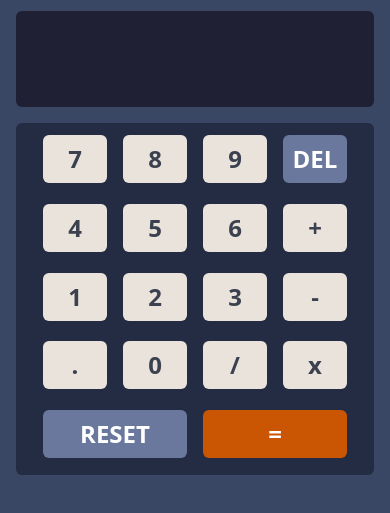
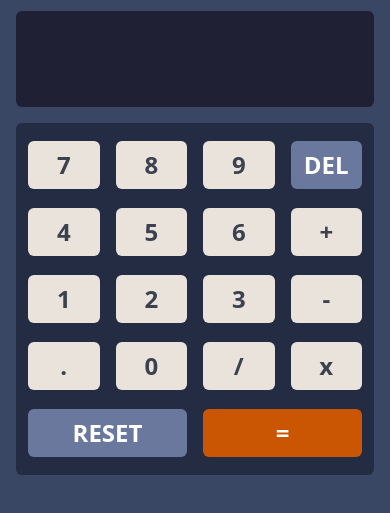
Before and after one commit to MangeshKumar99/vanillajscalcy, a website built with Vite: page index.html in a window 390 px wide. Shown: the part 205-718 px from the top of the page. Built offline with nearby package versions, Linux system fonts and the light colour scheme.

Commit message:
css fixes

```diff
--- a/index.html
+++ b/index.html
@@ -37,25 +37,25 @@
             <div id="calcyScreen" class="second__row h-24 bg-[#202034] rounded-md md:mx-0 mx-4 flex justify-end text-4xl font-bold text-white p-2">
 
             </div>
-            <div id="keypad" onclick="onKeyPress(event)" class="third__row flex justify-center flex-wrap gap-4 p-3 rounded-md bg-[#232C43] h-[22rem] md:mx-0 mx-4">
-                <div id="key7" class="md:w-20 sm:w-16 w-[2.7rem] flex justify-center items-center h-12 rounded-md bg-[#EAE3DC] text-[#3B414E] font-bold text-2xl cursor-pointer">7</div>
-                <div id="key8" class="md:w-20 sm:w-16 w-[2.7rem] flex justify-center items-center h-12 rounded-md bg-[#EAE3DC] text-[#3B414E] font-bold text-2xl cursor-pointer">8</div>
-                <div id="key9" class="md:w-20 sm:w-16 w-[2.7rem] flex justify-center items-center h-12 rounded-md bg-[#EAE3DC] text-[#3B414E] font-bold text-2xl cursor-pointer">9</div>
-                <div id="del" class="md:w-20 sm:w-16 w-[2.7rem] flex justify-center items-center h-12 rounded-md bg-[#6B789E] text-white font-bold text-2xl cursor-pointer">DEL</div>
-                <div id="key4" class="md:w-20 sm:w-16 w-[2.7rem] flex justify-center items-center h-12 rounded-md bg-[#EAE3DC] text-[#3B414E] font-bold text-2xl cursor-pointer">4</div>
-                <div id="key5" class="md:w-20 sm:w-16 w-[2.7rem] flex justify-center items-center h-12 rounded-md bg-[#EAE3DC] text-[#3B414E] font-bold text-2xl cursor-pointer">5</div>
-                <div id="key6" class="md:w-20 sm:w-16 w-[2.7rem] flex justify-center items-center h-12 rounded-md bg-[#EAE3DC] text-[#3B414E] font-bold text-2xl cursor-pointer">6</div>
-                <div id="keyplus" class="md:w-20 sm:w-16 w-[2.7rem] flex justify-center items-center h-12 rounded-md bg-[#EAE3DC] text-[#3B414E] font-bold text-2xl cursor-pointer">+</div>
-                <div id="key1" class="md:w-20 sm:w-16 w-[2.7rem] flex justify-center items-center h-12 rounded-md bg-[#EAE3DC] text-[#3B414E] font-bold text-2xl cursor-pointer">1</div>
-                <div id="key2" class="md:w-20 sm:w-16 w-[2.7rem] flex justify-center items-center h-12 rounded-md bg-[#EAE3DC] text-[#3B414E] font-bold text-2xl cursor-pointer">2</div>
-                <div id="key3" class="md:w-20 sm:w-16 w-[2.7rem] flex justify-center items-center h-12 rounded-md bg-[#EAE3DC] text-[#3B414E] font-bold text-2xl cursor-pointer">3</div>
-                <div id="keyminus" class="md:w-20 sm:w-16 w-[2.7rem] flex justify-center items-center h-12 rounded-md bg-[#EAE3DC] text-[#3B414E] font-bold text-2xl cursor-pointer">-</div>
-                <div id="keydot" class="md:w-20 sm:w-16 w-[2.7rem] flex justify-center items-center h-12 rounded-md bg-[#EAE3DC] text-[#3B414E] font-bold text-2xl cursor-pointer">.</div>
-                <div id="key0" class="md:w-20 sm:w-16 w-[2.7rem] flex justify-center items-center h-12 rounded-md bg-[#EAE3DC] text-[#3B414E] font-bold text-2xl cursor-pointer">0</div>
-                <div id="keydivide" class="md:w-20 sm:w-16 w-[2.7rem] flex justify-center items-center h-12 rounded-md bg-[#EAE3DC] text-[#3B414E] font-bold text-2xl cursor-pointer">/</div>
-                <div id="keymultiply" class="md:w-20 sm:w-16 w-[2.7rem] flex justify-center items-center h-12 rounded-md bg-[#EAE3DC] text-[#3B414E] font-bold text-2xl cursor-pointer">x</div>
-                <div id="reset" class="md:w-44 sm:w-36 w-[6.4rem] flex justify-center items-center h-12 rounded-md bg-[#6B789E] text-white font-bold text-2xl cursor-pointer">RESET</div>
-                <div id="equal" class=" md:w-44 sm:w-36 w-[6.4rem] flex justify-center items-center h-12 rounded-md bg-[#CA5502] text-white font-bold text-2xl cursor-pointer">=</div>
+            <div id="keypad" onclick="onKeyPress(event)" class="third__row grid grid-cols-4 items-center gap-x-4 gap-y-2 justify-center p-3 rounded-md bg-[#232C43] h-[22rem] md:mx-0 mx-4">
+                <div id="key7" class="flex justify-center items-center h-12 rounded-md bg-[#EAE3DC] text-[#3B414E] font-bold text-2xl cursor-pointer">7</div>
+                <div id="key8" class="flex justify-center items-center h-12 rounded-md bg-[#EAE3DC] text-[#3B414E] font-bold text-2xl cursor-pointer">8</div>
+                <div id="key9" class="flex justify-center items-center h-12 rounded-md bg-[#EAE3DC] text-[#3B414E] font-bold text-2xl cursor-pointer">9</div>
+                <div id="del" class="flex justify-center items-center h-12 rounded-md bg-[#6B789E] text-white font-bold text-2xl cursor-pointer">DEL</div>
+                <div id="key4" class="flex justify-center items-center h-12 rounded-md bg-[#EAE3DC] text-[#3B414E] font-bold text-2xl cursor-pointer">4</div>
+                <div id="key5" class="flex justify-center items-center h-12 rounded-md bg-[#EAE3DC] text-[#3B414E] font-bold text-2xl cursor-pointer">5</div>
+                <div id="key6" class="flex justify-center items-center h-12 rounded-md bg-[#EAE3DC] text-[#3B414E] font-bold text-2xl cursor-pointer">6</div>
+                <div id="keyplus" class="flex justify-center items-center h-12 rounded-md bg-[#EAE3DC] text-[#3B414E] font-bold text-2xl cursor-pointer">+</div>
+                <div id="key1" class="flex justify-center items-center h-12 rounded-md bg-[#EAE3DC] text-[#3B414E] font-bold text-2xl cursor-pointer">1</div>
+                <div id="key2" class="flex justify-center items-center h-12 rounded-md bg-[#EAE3DC] text-[#3B414E] font-bold text-2xl cursor-pointer">2</div>
+                <div id="key3" class="flex justify-center items-center h-12 rounded-md bg-[#EAE3DC] text-[#3B414E] font-bold text-2xl cursor-pointer">3</div>
+                <div id="keyminus" class="flex justify-center items-center h-12 rounded-md bg-[#EAE3DC] text-[#3B414E] font-bold text-2xl cursor-pointer">-</div>
+                <div id="keydot" class="flex justify-center items-center h-12 rounded-md bg-[#EAE3DC] text-[#3B414E] font-bold text-2xl cursor-pointer">.</div>
+                <div id="key0" class="flex justify-center items-center h-12 rounded-md bg-[#EAE3DC] text-[#3B414E] font-bold text-2xl cursor-pointer">0</div>
+                <div id="keydivide" class="flex justify-center items-center h-12 rounded-md bg-[#EAE3DC] text-[#3B414E] font-bold text-2xl cursor-pointer">/</div>
+                <div id="keymultiply" class="flex justify-center items-center h-12 rounded-md bg-[#EAE3DC] text-[#3B414E] font-bold text-2xl cursor-pointer">x</div>
+                <div id="reset" class=" col-span-2 flex justify-center items-center h-12 rounded-md bg-[#6B789E] text-white font-bold text-2xl cursor-pointer">RESET</div>
+                <div id="equal" class="col-span-2 flex justify-center items-center h-12 rounded-md bg-[#CA5502] text-white font-bold text-2xl cursor-pointer">=</div>
             </div>
         </div>
     </div>
```
